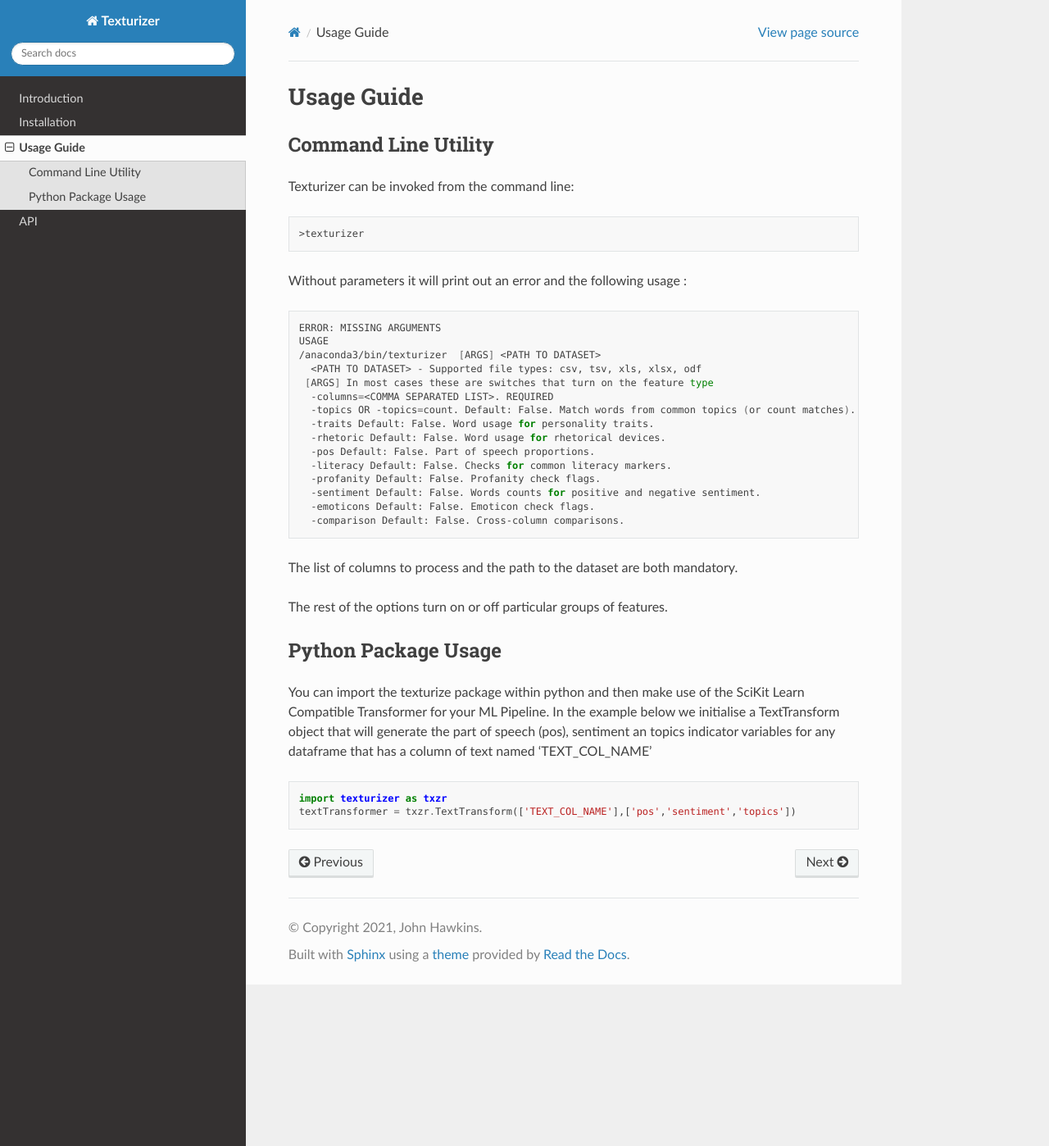
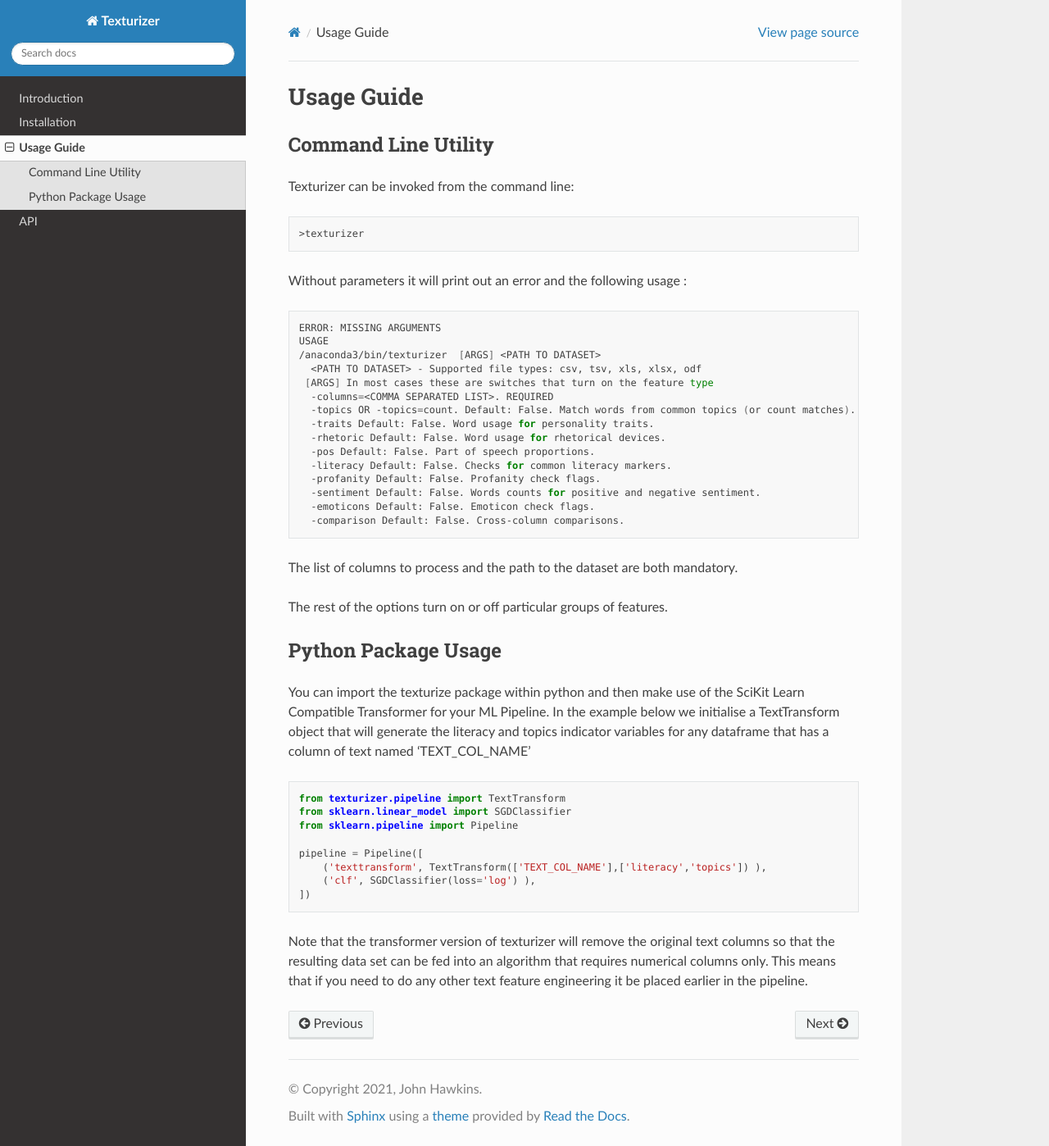
Before and after one commit to john-hawkins/texturizer, a Sphinx documentation site: the page built from docs/source/usage.rst, in a window 1280 px wide and 1398 px high. Shown: the whole window at 82% size. Built offline with Sphinx 7.4.7 and the Read the Docs theme 2.0.0, drawn with Linux system fonts in a browser that asks for light colours.

Commit message:
Fixing NaN issue with sentiment, documenting and testing the Pipeline version

```diff
--- a/docs/source/usage.rst
+++ b/docs/source/usage.rst
@@ -44,10 +44,22 @@
 You can import the texturize package within python and then make use of the
 SciKit Learn Compatible Transformer for your ML Pipeline.
 In the example below we initialise a TextTransform object that will generate
-the part of speech (pos), sentiment an topics indicator variables for any
+the literacy and topics indicator variables for any
 dataframe that has a column of text named 'TEXT_COL_NAME'
+
 
 .. code-block:: python
 
-    import texturizer as txzr
-    textTransformer = txzr.TextTransform(['TEXT_COL_NAME'],['pos','sentiment','topics'])
+    from texturizer.pipeline import TextTransform
+    from sklearn.linear_model import SGDClassifier
+    from sklearn.pipeline import Pipeline
+
+    pipeline = Pipeline([
+        ('texttransform', TextTransform(['TEXT_COL_NAME'],['literacy','topics']) ),
+        ('clf', SGDClassifier(loss='log') ),
+    ])
+
+Note that the transformer version of texturizer will remove the original text columns
+so that the resulting data set can be fed into an algorithm that requires numerical
+columns only. This means that if you need to do any other text feature engineering it
+be placed earlier in the pipeline.
```
Also changed, not shown: 3 other files.
